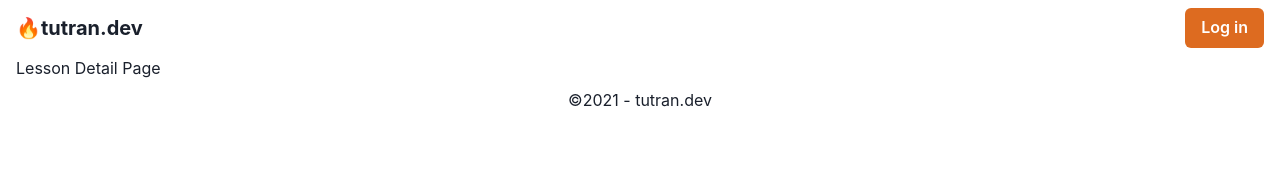
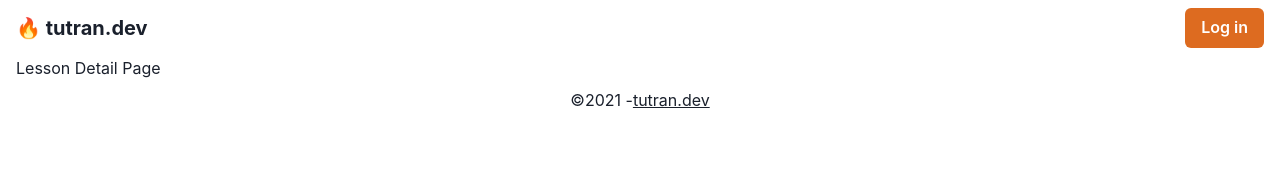
Before and after one commit to tutran-se/coding-academy, a Next.js app in the folder client/: page /courses/1/1 in a window 1280 px wide. Shown: the top 170 px of the page. Built offline with nearby package versions, Linux system fonts and the light colour scheme.

Commit message:
update Header,Footer next link

```diff
--- a/client/components/Footer.js
+++ b/client/components/Footer.js
@@ -1,8 +1,16 @@
 import { Center } from "@chakra-ui/react";
 import React from "react";
+import Link from "next/link";
 
 const Footer = () => {
-  return <Center p="2">&copy;2021 - tutran.dev</Center>;
+  return (
+    <Center p="2">
+      &copy;2021 -{" "}
+      <Link href="/">
+        <a style={{ textDecoration: "underline" }}>tutran.dev</a>
+      </Link>
+    </Center>
+  );
 };
 
 export default Footer;
--- a/client/components/Header.js
+++ b/client/components/Header.js
@@ -1,14 +1,22 @@
 import React from "react";
 import { Box, Button, Flex, Heading, Spacer } from "@chakra-ui/react";
+import Link from "next/link";
+
 const Header = () => {
   return (
     <Flex py="2" align="center">
       <Box>
-        <Heading size="md">🔥tutran.dev</Heading>
+        <Heading size="md">
+          🔥 <Link href="/">tutran.dev</Link>
+        </Heading>
       </Box>
       <Spacer />
       <Box>
-        <Button colorScheme="orange">Log in</Button>
+        <Link href="/auth/login">
+          <a>
+            <Button colorScheme="orange">Log in</Button>
+          </a>
+        </Link>
       </Box>
     </Flex>
   );
```
